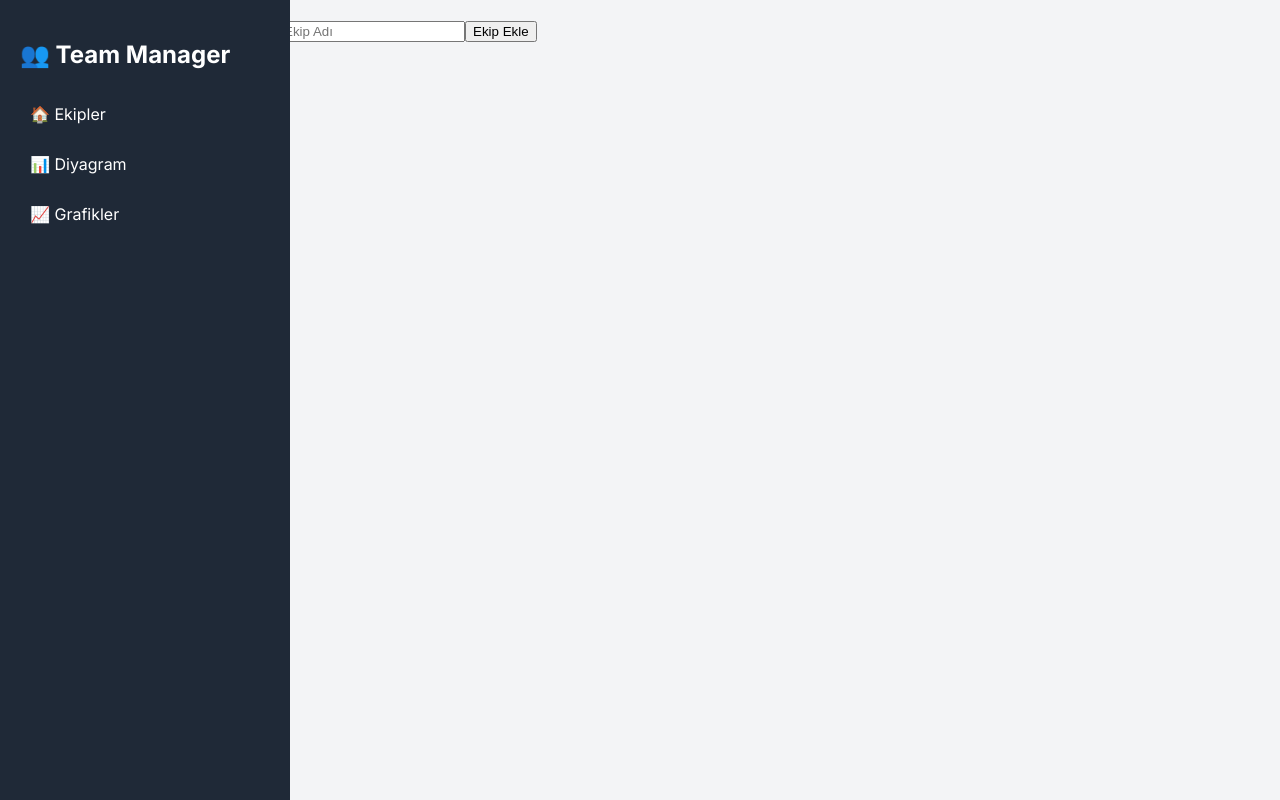
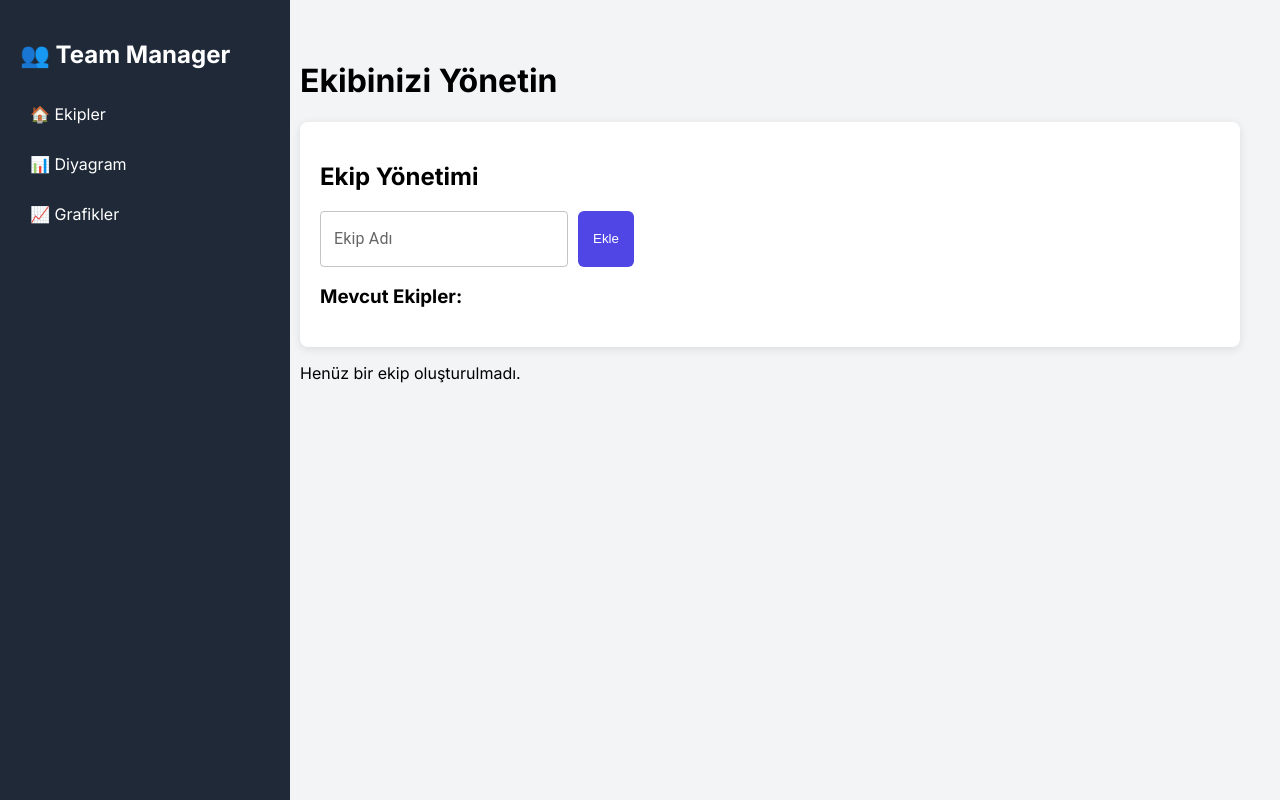
Before and after one commit to YavuzYalcinkaya/case-1, a React (Vite) app: page / in a window 1280 px wide. Built offline with nearby package versions, Linux system fonts and the light colour scheme.

Commit message:
TeamList ve Team componentleri oluşturuldu

```diff
--- a/package.json
+++ b/package.json
@@ -17,7 +17,8 @@
     "react-flow": "^1.0.3",
     "react-router-dom": "^7.1.5",
     "recharts": "^2.15.1",
-    "styled-components": "^6.1.14"
+    "styled-components": "^6.1.14",
+    "uuid": "^11.0.5"
   },
   "devDependencies": {
     "@eslint/js": "^9.17.0",
--- a/src/App.tsx
+++ b/src/App.tsx
@@ -1,14 +1,14 @@
 import { BrowserRouter as Router, Routes, Route } from "react-router-dom";
 import { TeamProvider } from "./context/TeamContext";
-import TeamForm from "./components/TeamForm";
 import Layout from "./Layout";
+import TeamList from "./components/TeamList";
 
 const App = () => (
   <TeamProvider>
     <Router>
       <Routes>
         <Route path="/" element={<Layout />}>
-          <Route index element={<TeamForm />} />
+          <Route index element={<TeamList />} />
         </Route>
       </Routes>
     </Router>
--- /dev/null
+++ b/src/components/Team.tsx
@@ -0,0 +1,42 @@
+import { useState } from "react";
+import { useTeamContext } from "../context/TeamContext";
+import { Card, Button } from "../styled";
+import { Box } from "@mui/material";
+
+const Team = ({ teamId, name }: { teamId: string; name: string }) => {
+  const { removeTeam, teams } = useTeamContext();
+  const [showUsers, setShowUsers] = useState(true);
+
+  const team = teams.find((t) => t.id === teamId);
+
+  return (
+    <Card>
+      <h2>{name}</h2>
+      <Box display="flex" gap="10px">
+        <Button onClick={() => setShowUsers(!showUsers)}>
+          {showUsers ? "Kullanıcıları Gizle" : "Kullanıcıları Göster"}
+        </Button>
+
+        <Button
+          onClick={() => removeTeam(teamId)}
+          style={{ background: "#E53E3E" }}
+        >
+          Sil
+        </Button>
+      </Box>
+
+      {showUsers && (
+        <>
+          <h3>Kullanıcılar:</h3>
+          <ul>
+            {team?.users.map((user) => (
+              <li key={user.id}>{user.name}</li>
+            ))}
+          </ul>
+        </>
+      )}
+    </Card>
+  );
+};
+
+export default Team;
--- a/src/components/TeamForm.tsx
+++ b/src/components/TeamForm.tsx
@@ -1,8 +1,10 @@
 import { useState } from "react";
 import { useTeamContext } from "../context/TeamContext";
+import { Card, Button } from "../styled";
+import TextField from "@mui/material/TextField";
 
 const TeamForm = () => {
-  const { addTeam } = useTeamContext();
+  const { addTeam, teams } = useTeamContext();
   const [teamName, setTeamName] = useState("");
 
   const handleSubmit = (e: React.FormEvent) => {
@@ -14,10 +16,25 @@ const TeamForm = () => {
   };
 
   return (
-    <form onSubmit={handleSubmit}>
-      <input type="text" value={teamName} onChange={(e) => setTeamName(e.target.value)} placeholder="Ekip Adı" />
-      <button type="submit">Ekip Ekle</button>
-    </form>
+    <Card>
+      <h2>Ekip Yönetimi</h2>
+      <form onSubmit={handleSubmit} style={{ display: "flex", gap: "10px" }}>
+        <TextField
+          label="Ekip Adı"
+          value={teamName}
+          onChange={(e) => setTeamName(e.target.value)}
+          variant="outlined"
+        />
+        <Button type="submit">Ekle</Button>
+      </form>
+
+      <h3>Mevcut Ekipler:</h3>
+      <ul>
+        {teams.map((team) => (
+          <li key={team.id}>{team.name}</li>
+        ))}
+      </ul>
+    </Card>
   );
 };
 
--- /dev/null
+++ b/src/components/TeamList.tsx
@@ -0,0 +1,41 @@
+import { useTeamContext } from "../context/TeamContext";
+import Team from "./Team";
+import TeamForm from "./TeamForm";
+import UserForm from "./UserForm";
+import { PageContainer } from "../styled";
+import { Box } from "@mui/material";
+
+const TeamList = () => {
+  const { teams } = useTeamContext();
+
+  return (
+    <PageContainer>
+      <h1>Ekibinizi Yönetin</h1>
+
+      {/* Ekip ekleme formu */}
+      <Box mb={2}>
+        <TeamForm />
+      </Box>
+
+      {/* Kullanıcı ekleme formu */}
+      {teams.length > 0 && (
+        <Box mb={2}>
+          <UserForm />
+        </Box>
+      )}
+
+      {/* Mevcut ekipleri listeleme */}
+      {teams.length === 0 ? (
+        <p>Henüz bir ekip oluşturulmadı.</p>
+      ) : (
+        teams.map((team) => (
+          <Box key={team.id} mb={2}>
+            <Team teamId={team.id} name={team.name} />
+          </Box>
+        ))
+      )}
+    </PageContainer>
+  );
+};
+
+export default TeamList;
--- /dev/null
+++ b/src/components/UserForm.tsx
@@ -0,0 +1,55 @@
+import React, { useState } from "react";
+import { useTeamContext } from "../context/TeamContext";
+import { Card, Button } from "../styled";
+import TextField from "@mui/material/TextField";
+import MenuItem from "@mui/material/MenuItem";
+import Select from "@mui/material/Select";
+
+const UserForm = () => {
+  const { teams, addUser } = useTeamContext();
+  const [userName, setUserName] = useState("");
+  const [selectedTeam, setSelectedTeam] = useState("");
+
+  const handleSubmit = (e: React.FormEvent) => {
+    e.preventDefault();
+    if (userName.trim() && selectedTeam) {
+      addUser(selectedTeam, userName);
+      setUserName("");
+    }
+  };
+
+  return (
+    <Card>
+      <h3>Kullanıcı Ekle</h3>
+      <form onSubmit={handleSubmit} style={{ display: "flex", gap: "10px" }}>
+        <Select
+          value={selectedTeam}
+          onChange={(e) => setSelectedTeam(e.target.value)}
+          displayEmpty
+          variant="outlined"
+          style={{ minWidth: 120 }}
+        >
+          <MenuItem value="" disabled>
+            Ekip Seç
+          </MenuItem>
+          {teams.map((team) => (
+            <MenuItem key={team.id} value={team.id}>
+              {team.name}
+            </MenuItem>
+          ))}
+        </Select>
+
+        <TextField
+          label="Kullanıcı Adı"
+          value={userName}
+          onChange={(e) => setUserName(e.target.value)}
+          variant="outlined"
+        />
+
+        <Button type="submit">Ekle</Button>
+      </form>
+    </Card>
+  );
+};
+
+export default UserForm;
--- a/src/context/TeamContext.tsx
+++ b/src/context/TeamContext.tsx
@@ -1,9 +1,9 @@
-import { createContext, useContext, useState, ReactNode } from "react";
+import React, { createContext, useContext, useState } from "react";
+import { v4 as uuidv4 } from "uuid";
 
 interface User {
   id: string;
   name: string;
-  teamId: string;
 }
 
 interface Team {
@@ -15,41 +15,42 @@ interface Team {
 interface TeamContextType {
   teams: Team[];
   addTeam: (name: string) => void;
+  removeTeam: (teamId: string) => void;
   addUser: (teamId: string, userName: string) => void;
-  removeUser: (userId: string) => void;
+  removeUser: (teamId: string, userId: string) => void;
 }
 
 const TeamContext = createContext<TeamContextType | undefined>(undefined);
 
-export const TeamProvider = ({ children }: { children: ReactNode }) => {
+export const TeamProvider: React.FC<{ children: React.ReactNode }> = ({ children }) => {
   const [teams, setTeams] = useState<Team[]>([]);
 
   const addTeam = (name: string) => {
-    const newTeam: Team = { id: crypto.randomUUID(), name, users: [] };
-    setTeams((prev) => [...prev, newTeam]);
+    setTeams([...teams, { id: uuidv4(), name, users: [] }]);
+  };
+
+  const removeTeam = (teamId: string) => {
+    setTeams(teams.filter((team) => team.id !== teamId));
   };
 
   const addUser = (teamId: string, userName: string) => {
-    setTeams((prev) =>
-      prev.map((team) =>
-        team.id === teamId
-          ? { ...team, users: [...team.users, { id: crypto.randomUUID(), name: userName, teamId }] }
-          : team
+    setTeams((prevTeams) =>
+      prevTeams.map((team) =>
+        team.id === teamId ? { ...team, users: [...team.users, { id: uuidv4(), name: userName }] } : team
       )
     );
   };
 
-  const removeUser = (userId: string) => {
-    setTeams((prev) =>
-      prev.map((team) => ({
-        ...team,
-        users: team.users.filter((user) => user.id !== userId),
-      }))
+  const removeUser = (teamId: string, userId: string) => {
+    setTeams((prevTeams) =>
+      prevTeams.map((team) =>
+        team.id === teamId ? { ...team, users: team.users.filter((user) => user.id !== userId) } : team
+      )
     );
   };
 
   return (
-    <TeamContext.Provider value={{ teams, addTeam, addUser, removeUser }}>
+    <TeamContext.Provider value={{ teams, addTeam, removeTeam, addUser, removeUser }}>
       {children}
     </TeamContext.Provider>
   );
@@ -57,6 +58,8 @@ export const TeamProvider = ({ children }: { children: ReactNode }) => {
 
 export const useTeamContext = () => {
   const context = useContext(TeamContext);
-  if (!context) throw new Error("useTeamContext must be used within a TeamProvider");
+  if (!context) {
+    throw new Error("useTeamContext must be used within a TeamProvider");
+  }
   return context;
 };
```
Also changed, not shown: 1 other file (tests, documents, lock files or other folders).
